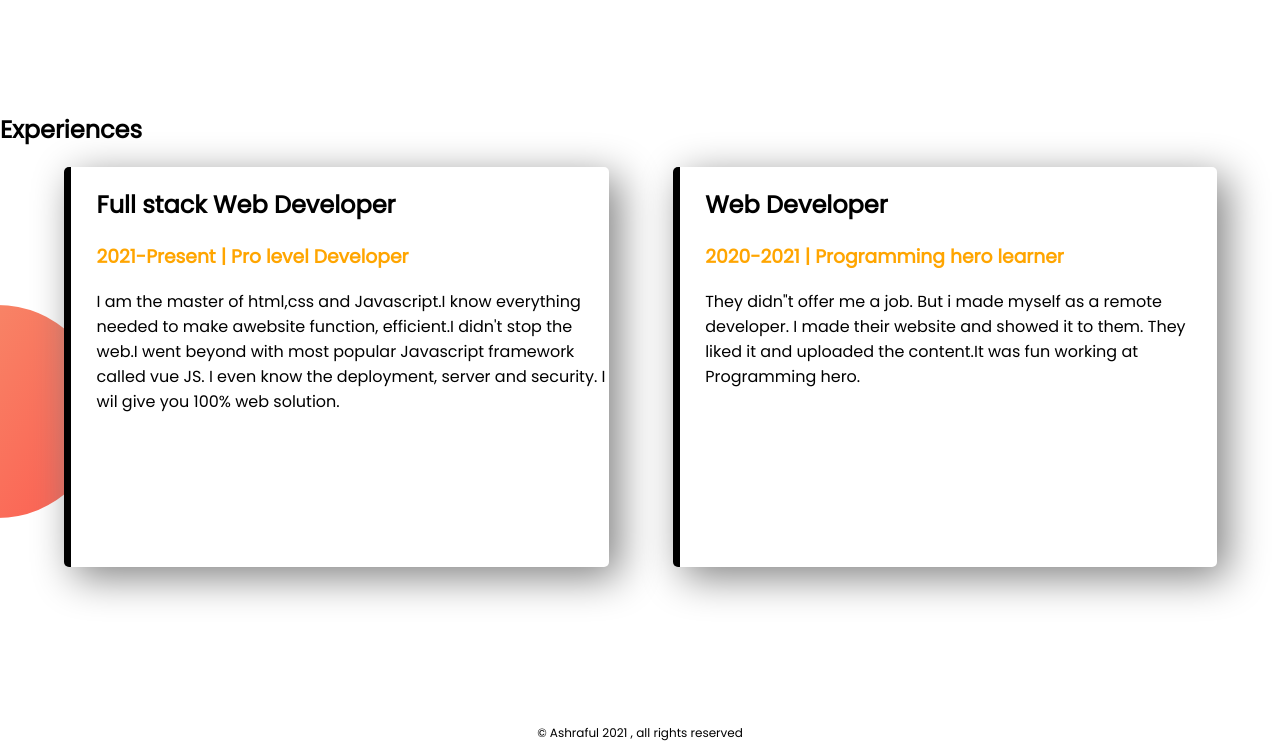
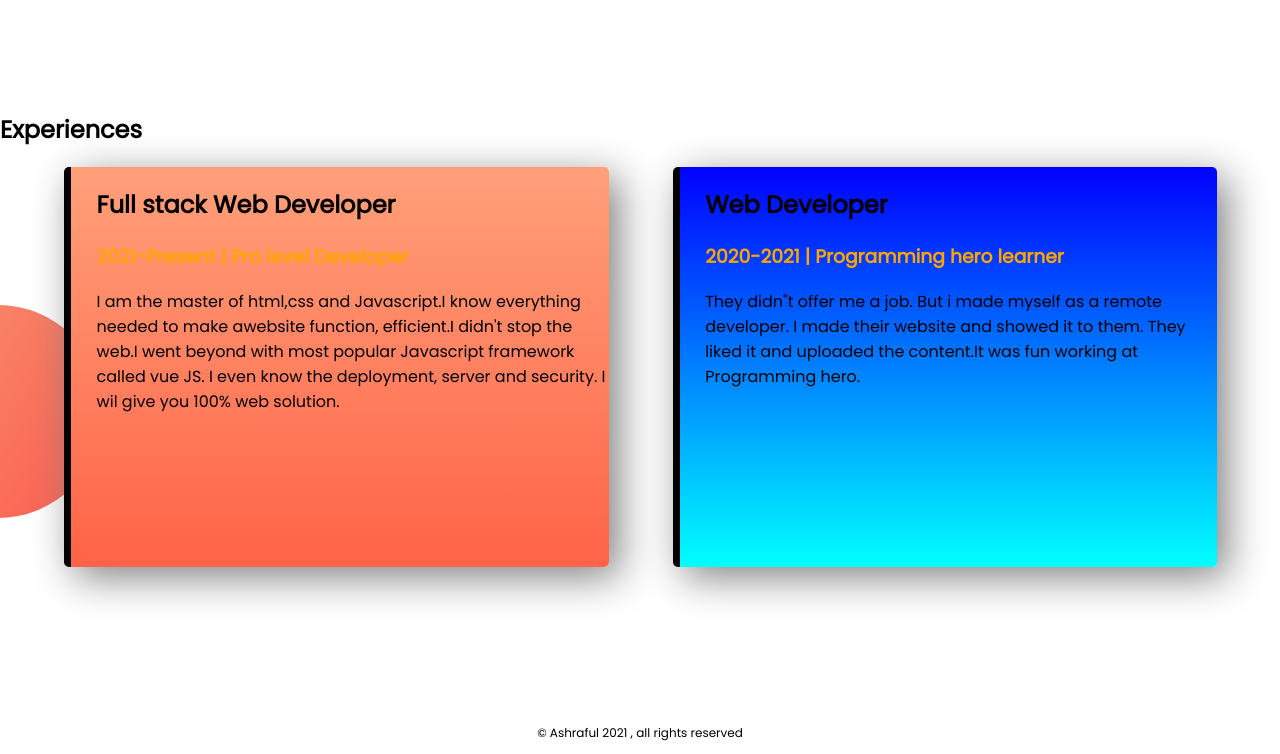
Before and after one commit to ashrafulrahat/web-portfolio, a plain HTML site: page index.html in a window 1280 px wide. Shown: the part 1108-1862 px from the top of the page. Drawn offline with Linux system fonts and the light colour scheme.

Commit message:
exciting to build a website

```diff
--- a/style.css
+++ b/style.css
@@ -61,12 +61,12 @@ section{
 }
 #full-stack{
         border-left: 7px solid;
-        background-image: linear-gradient(180deg lightSalmon tomato);
+        background-image: linear-gradient(180deg, lightSalmon, tomato);
         border-image-slice: 1;
 }
 #web-developer{
          border-left: 7px solid;
-         background-image: linear-gradient(180deg blue cyan);
+         background-image: linear-gradient(180deg, blue, cyan);
          border-image-slice: 1;
 }
 footer p {
```
